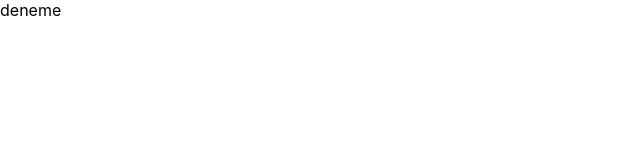
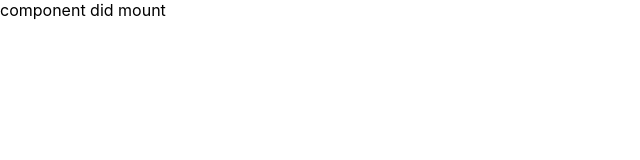
Before and after one commit to YemekSepeti-WebAPI-Bootcamp/frontend_w2_d1_caps, a React (Create React App) app: page / in a window 1280 px wide. Shown: the top 160 px of the page, without its empty margins (0-640 px from the left). Built offline with nearby package versions, Linux system fonts and the light colour scheme.

Commit message:
class component lifecycles

```diff
--- a/src/App.js
+++ b/src/App.js
@@ -5,6 +5,7 @@ class App extends React.Component {
     super();
     this.state = {
       memes: null,
+      city: 34
     };
 
     console.log("constructor");
@@ -12,17 +13,17 @@ class App extends React.Component {
 
   static getDerivedStateFromProps(props, state) {
     console.log("getDerivedFromState", props, state);
-    return props;
+    return { ...props, ...state };
   }
 
   componentDidMount() {
     // fetch()
-    // this.setState({ deneme: "component did mount" });
+    this.setState({ deneme: "component did mount" });
     console.log("comonentDidMount");
   }
 
   render() {
-    // console.log("render", this.state);
+    console.log("render", this.state);
     return <div className="App">{this.state.deneme}</div>;
   }
 }
--- a/src/index.js
+++ b/src/index.js
@@ -5,7 +5,7 @@ import App from "./App";
 
 ReactDOM.render(
   <React.StrictMode>
-    <App deneme={"deneme"} />
+    <App city={35} />
   </React.StrictMode>,
   document.getElementById("root")
 );
```
